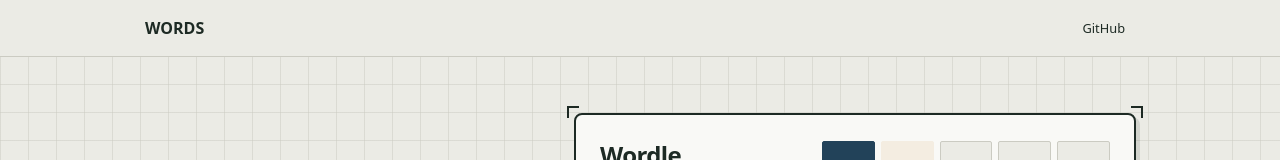
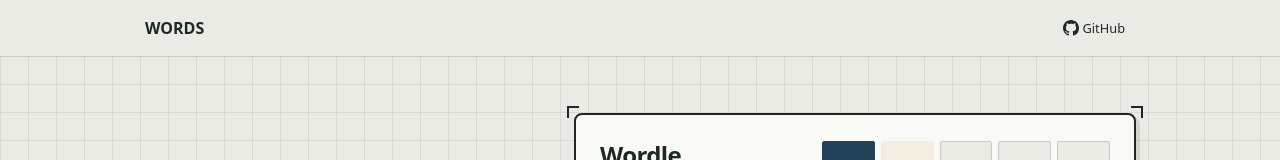
Before and after one commit to Siddhesh-Agarwal/words, a React (Vite) app: page / in a window 1280 px wide. Shown: the top 160 px of the page. Built offline with nearby package versions, Linux system fonts and the light colour scheme.

Commit message:
feat: add github logo in navbar

```diff
--- a/src/components/site-header.tsx
+++ b/src/components/site-header.tsx
@@ -19,6 +19,9 @@ export function SiteHeader() {
             target="_blank"
             rel="noopener noreferrer"
           >
+            <svg viewBox="0 0 16 16" fill="currentColor" aria-hidden="true">
+              <path d="M8 0C3.58 0 0 3.58 0 8c0 3.54 2.29 6.53 5.47 7.59.4.07.55-.17.55-.38 0-.19-.01-.82-.01-1.49-2.01.37-2.53-.49-2.69-.94-.09-.23-.48-.94-.82-1.13-.28-.15-.68-.52-.01-.53.63-.01 1.08.58 1.23.82.72 1.21 1.87.87 2.33.66.07-.52.28-.87.51-1.07-1.78-.2-3.64-.89-3.64-3.95 0-.87.31-1.59.82-2.15-.08-.2-.36-1.02.08-2.12 0 0 .67-.21 2.2.82.64-.18 1.32-.27 2-.27s1.36.09 2 .27c1.53-1.04 2.2-.82 2.2-.82.44 1.1.16 1.92.08 2.12.51.56.82 1.27.82 2.15 0 3.07-1.87 3.75-3.65 3.95.29.25.54.73.54 1.48 0 1.07-.01 1.93-.01 2.2 0 .21.15.46.55.38A8.01 8.01 0 0 0 16 8c0-4.42-3.58-8-8-8Z" />
+            </svg>
             GitHub
           </a>
         </nav>
```
